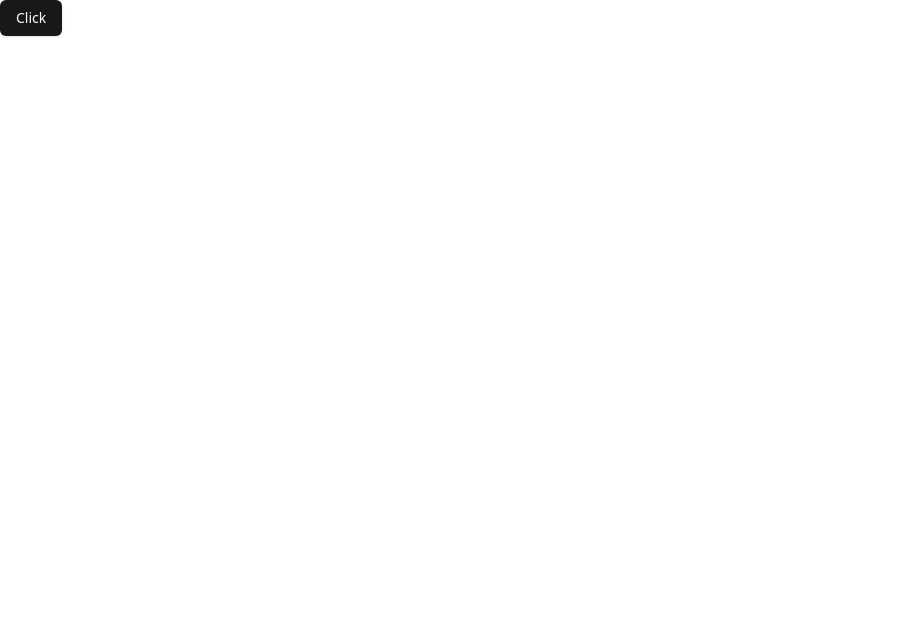
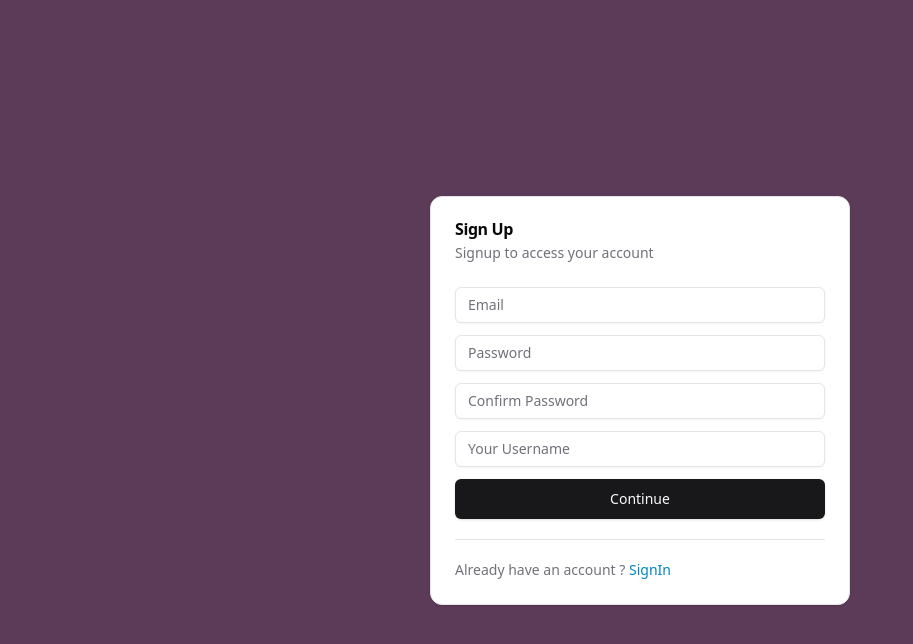
Before and after one commit to hussainaabid99/ChatHive, a React (Vite) app in the folder frontend/: page /auth in a window 1280 px wide. Shown: the top 644 px of the page, without its empty margins (0-913 px from the left). Built offline with nearby package versions, Linux system fonts and the light colour scheme.

Commit message:
Added signup card for auth page

```diff
--- a/frontend/package.json
+++ b/frontend/package.json
@@ -10,6 +10,7 @@
     "preview": "vite preview"
   },
   "dependencies": {
+    "@radix-ui/react-separator": "^1.1.7",
     "@radix-ui/react-slot": "^1.2.3",
     "@tanstack/react-query": "^5.83.0",
     "axios": "^1.10.0",
--- a/frontend/src/App.jsx
+++ b/frontend/src/App.jsx
@@ -1,11 +1,13 @@
+import { Route, Routes } from "react-router-dom";
 import "./App.css";
 import { Button } from "@/components/ui/button";
+import { Auth } from "./pages/auth/Auth";
 
 function App() {
   return (
-    <div>
-      <Button> Click </Button>
-    </div>
+    <Routes>
+      <Route path="/auth" element={<Auth />} />
+    </Routes>
   );
 }
 
--- /dev/null
+++ b/frontend/src/components/organisms/auth/SignupCard.jsx
@@ -0,0 +1,88 @@
+import { Button } from "@/components/ui/button";
+import {
+  Card,
+  CardContent,
+  CardDescription,
+  CardHeader,
+  CardTitle,
+} from "@/components/ui/card";
+import { Input } from "@/components/ui/input";
+import { Separator } from "@/components/ui/separator";
+import { useState } from "react";
+
+export const SignupCard = () => {
+  const [signupForm, setSignupForm] = useState({
+    email: "",
+    password: "",
+    confirmPassword: "",
+    username: "",
+  });
+  return (
+    <Card className="w-full h-full">
+      <CardHeader>
+        <CardTitle>Sign Up</CardTitle>
+        <CardDescription>Signup to access your account</CardDescription>
+      </CardHeader>
+      <CardContent>
+        <form className="space-y-3">
+          <Input
+            placeholder="Email"
+            required
+            onChange={(e) =>
+              setSignupForm({ ...signupForm, email: e.target.value })
+            }
+            value={signupForm.email}
+            type="email"
+            disabled={false}
+          />
+          <Input
+            placeholder="Password"
+            required
+            onChange={(e) =>
+              setSignupForm({ ...signupForm, password: e.target.value })
+            }
+            value={signupForm.password}
+            type="password"
+            disabled={false}
+          />
+          <Input
+            placeholder="Confirm Password"
+            required
+            onChange={(e) =>
+              setSignupForm({
+                ...signupForm,
+                confirmPassword: e.target.value,
+              })
+            }
+            value={signupForm.confirmPassword}
+            type="password"
+            disabled={false}
+          />
+          <Input
+            placeholder="Your Username"
+            required
+            onChange={(e) =>
+              setSignupForm({
+                ...signupForm,
+                username: e.target.value,
+              })
+            }
+            value={signupForm.username}
+            type="text"
+            disabled={false}
+          />
+          <Button disabled={false} size="lg" type="Submit" className="w-full">
+            Continue
+          </Button>
+        </form>
+        <Separator className="my-5"></Separator>
+        <p className="text-sm text-muted-foreground mt-4">
+          Already have an account ?{" "}
+          <span className="text-sky-600 hover:underline cursor-pointer">
+            SignIn
+          </span>
+        </p>
+      </CardContent>
+    </Card>
+  );
+};
--- /dev/null
+++ b/frontend/src/components/ui/card.jsx
@@ -0,0 +1,50 @@
+import * as React from "react"
+
+import { cn } from "@/lib/utils"
+
+const Card = React.forwardRef(({ className, ...props }, ref) => (
+  <div
+    ref={ref}
+    className={cn("rounded-xl border bg-card text-card-foreground shadow", className)}
+    {...props} />
+))
+Card.displayName = "Card"
+
+const CardHeader = React.forwardRef(({ className, ...props }, ref) => (
+  <div
+    ref={ref}
+    className={cn("flex flex-col space-y-1.5 p-6", className)}
+    {...props} />
+))
+CardHeader.displayName = "CardHeader"
+
+const CardTitle = React.forwardRef(({ className, ...props }, ref) => (
+  <div
+    ref={ref}
+    className={cn("font-semibold leading-none tracking-tight", className)}
+    {...props} />
+))
+CardTitle.displayName = "CardTitle"
+
+const CardDescription = React.forwardRef(({ className, ...props }, ref) => (
+  <div
+    ref={ref}
+    className={cn("text-sm text-muted-foreground", className)}
+    {...props} />
+))
+CardDescription.displayName = "CardDescription"
+
+const CardContent = React.forwardRef(({ className, ...props }, ref) => (
+  <div ref={ref} className={cn("p-6 pt-0", className)} {...props} />
+))
+CardContent.displayName = "CardContent"
+
+const CardFooter = React.forwardRef(({ className, ...props }, ref) => (
+  <div
+    ref={ref}
+    className={cn("flex items-center p-6 pt-0", className)}
+    {...props} />
+))
+CardFooter.displayName = "CardFooter"
+
+export { Card, CardHeader, CardFooter, CardTitle, CardDescription, CardContent }
--- /dev/null
+++ b/frontend/src/components/ui/input.jsx
@@ -0,0 +1,19 @@
+import * as React from "react"
+
+import { cn } from "@/lib/utils"
+
+const Input = React.forwardRef(({ className, type, ...props }, ref) => {
+  return (
+    <input
+      type={type}
+      className={cn(
+        "flex h-9 w-full rounded-md border border-input bg-transparent px-3 py-1 text-base shadow-sm transition-colors file:border-0 file:bg-transparent file:text-sm file:font-medium file:text-foreground placeholder:text-muted-foreground focus-visible:outline-none focus-visible:ring-1 focus-visible:ring-ring disabled:cursor-not-allowed disabled:opacity-50 md:text-sm",
+        className
+      )}
+      ref={ref}
+      {...props} />
+  );
+})
+Input.displayName = "Input"
+
+export { Input }
--- /dev/null
+++ b/frontend/src/components/ui/separator.jsx
@@ -0,0 +1,23 @@
+import * as React from "react"
+import * as SeparatorPrimitive from "@radix-ui/react-separator"
+
+import { cn } from "@/lib/utils"
+
+const Separator = React.forwardRef((
+  { className, orientation = "horizontal", decorative = true, ...props },
+  ref
+) => (
+  <SeparatorPrimitive.Root
+    ref={ref}
+    decorative={decorative}
+    orientation={orientation}
+    className={cn(
+      "shrink-0 bg-border",
+      orientation === "horizontal" ? "h-[1px] w-full" : "h-full w-[1px]",
+      className
+    )}
+    {...props} />
+))
+Separator.displayName = SeparatorPrimitive.Root.displayName
+
+export { Separator }
--- a/frontend/src/main.jsx
+++ b/frontend/src/main.jsx
@@ -2,9 +2,10 @@ import { StrictMode } from "react";
 import { createRoot } from "react-dom/client";
 import "./index.css";
 import App from "./App.jsx";
+import { BrowserRouter } from "react-router-dom";
 
 createRoot(document.getElementById("root")).render(
-  <StrictMode>
+  <BrowserRouter>
     <App />
-  </StrictMode>
+  </BrowserRouter>
 );
--- /dev/null
+++ b/frontend/src/pages/auth/Auth.jsx
@@ -0,0 +1,11 @@
+import { SignupCard } from "@/components/organisms/auth/SignupCard";
+
+export const Auth = () => {
+  return (
+    <div className="h-[100vh] flex items-center justify-center bg-theme">
+      <div className="md:h-auto md:w-[420px]">
+        <SignupCard />
+      </div>
+    </div>
+  );
+};
--- a/frontend/tailwind.config.js
+++ b/frontend/tailwind.config.js
@@ -5,53 +5,56 @@ export default {
   theme: {
     extend: {
       borderRadius: {
-  			lg: 'var(--radius)',
-  			md: 'calc(var(--radius) - 2px)',
-  			sm: 'calc(var(--radius) - 4px)'
+        lg: "var(--radius)",
+        md: "calc(var(--radius) - 2px)",
+        sm: "calc(var(--radius) - 4px)",
       },
       colors: {
-  			background: 'hsl(var(--background))',
-  			foreground: 'hsl(var(--foreground))',
+        background: "hsl(var(--background))",
+        foreground: "hsl(var(--foreground))",
+        theme: {
+          DEFAULT: "#5c3B58",
+        },
         card: {
-  				DEFAULT: 'hsl(var(--card))',
-  				foreground: 'hsl(var(--card-foreground))'
+          DEFAULT: "hsl(var(--card))",
+          foreground: "hsl(var(--card-foreground))",
         },
         popover: {
-  				DEFAULT: 'hsl(var(--popover))',
-  				foreground: 'hsl(var(--popover-foreground))'
+          DEFAULT: "hsl(var(--popover))",
+          foreground: "hsl(var(--popover-foreground))",
         },
         primary: {
-  				DEFAULT: 'hsl(var(--primary))',
-  				foreground: 'hsl(var(--primary-foreground))'
+          DEFAULT: "hsl(var(--primary))",
+          foreground: "hsl(var(--primary-foreground))",
         },
         secondary: {
-  				DEFAULT: 'hsl(var(--secondary))',
-  				foreground: 'hsl(var(--secondary-foreground))'
+          DEFAULT: "hsl(var(--secondary))",
+          foreground: "hsl(var(--secondary-foreground))",
         },
         muted: {
-  				DEFAULT: 'hsl(var(--muted))',
-  				foreground: 'hsl(var(--muted-foreground))'
+          DEFAULT: "hsl(var(--muted))",
+          foreground: "hsl(var(--muted-foreground))",
         },
         accent: {
-  				DEFAULT: 'hsl(var(--accent))',
-  				foreground: 'hsl(var(--accent-foreground))'
+          DEFAULT: "hsl(var(--accent))",
+          foreground: "hsl(var(--accent-foreground))",
         },
         destructive: {
-  				DEFAULT: 'hsl(var(--destructive))',
-  				foreground: 'hsl(var(--destructive-foreground))'
+          DEFAULT: "hsl(var(--destructive))",
+          foreground: "hsl(var(--destructive-foreground))",
         },
-  			border: 'hsl(var(--border))',
-  			input: 'hsl(var(--input))',
-  			ring: 'hsl(var(--ring))',
+        border: "hsl(var(--border))",
+        input: "hsl(var(--input))",
+        ring: "hsl(var(--ring))",
         chart: {
-  				'1': 'hsl(var(--chart-1))',
-  				'2': 'hsl(var(--chart-2))',
-  				'3': 'hsl(var(--chart-3))',
-  				'4': 'hsl(var(--chart-4))',
-  				'5': 'hsl(var(--chart-5))'
-  			}
-  		}
-  	}
+          1: "hsl(var(--chart-1))",
+          2: "hsl(var(--chart-2))",
+          3: "hsl(var(--chart-3))",
+          4: "hsl(var(--chart-4))",
+          5: "hsl(var(--chart-5))",
+        },
+      },
+    },
   },
   plugins: [require("tailwindcss-animate")],
 };
```
Also changed, not shown: 1 other file (tests, documents, lock files or other folders). Lines whose indentation alone changed are shown as unchanged.
